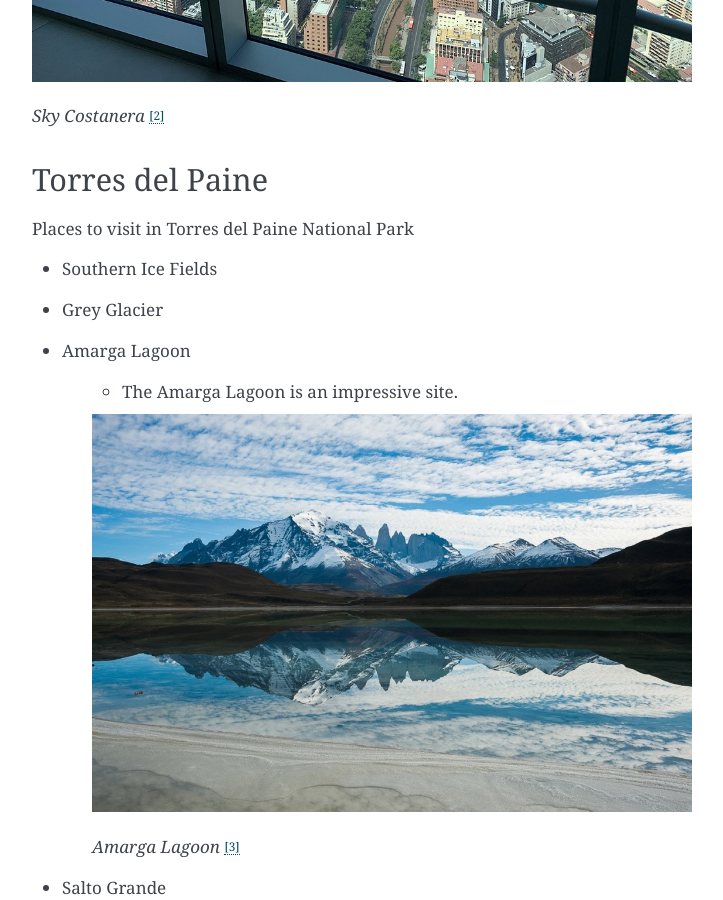
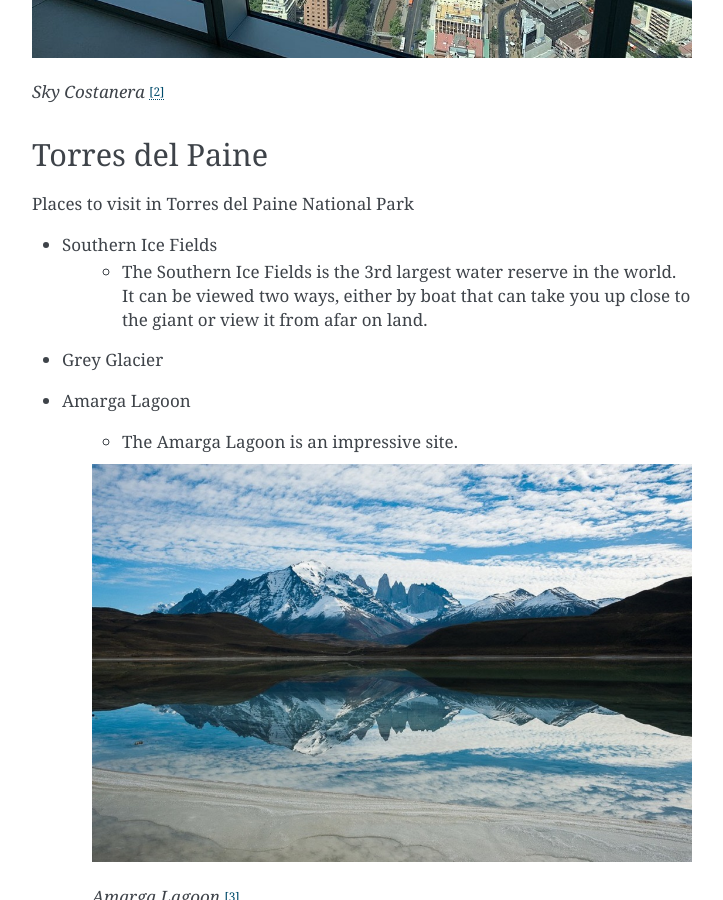
Before and after one commit to EliTaue/traveldestinations, a Sphinx documentation site: the page built from source/chile_travelspots.rst, in a window 1280 px wide and 900 px high, scrolled down 1397 px. Shown: the whole window, without its empty margins (388-1111 px from the left). Built offline with Sphinx 7.4.7, drawn with Linux system fonts in a browser that asks for light colours; pages that are not in the unit, such as notebooks, are missing from menus.

Commit message:
Sky's Updates 4

```diff
--- a/source/chile_travelspots.rst
+++ b/source/chile_travelspots.rst
@@ -20,8 +20,8 @@ Santiago
 Santiago is the capital city of Chile and is a great place to learn more about the culture of Chile.
 The city is always bustling and there are activities and attractions for all kinds of people!
 
-Activities
-----------
+**Activities**
+
 
 
 .. image:: C_Santiago.jpg
@@ -34,6 +34,9 @@ Places to visit in Torres del Paine National Park
 
 
 * Southern Ice Fields
+    * The Southern Ice Fields is the 3rd largest water reserve in the world.
+      It can be viewed two ways, either by boat that can take you up close to
+      the giant or view it from afar on land.
 * Grey Glacier
 * Amarga Lagoon
 
```
